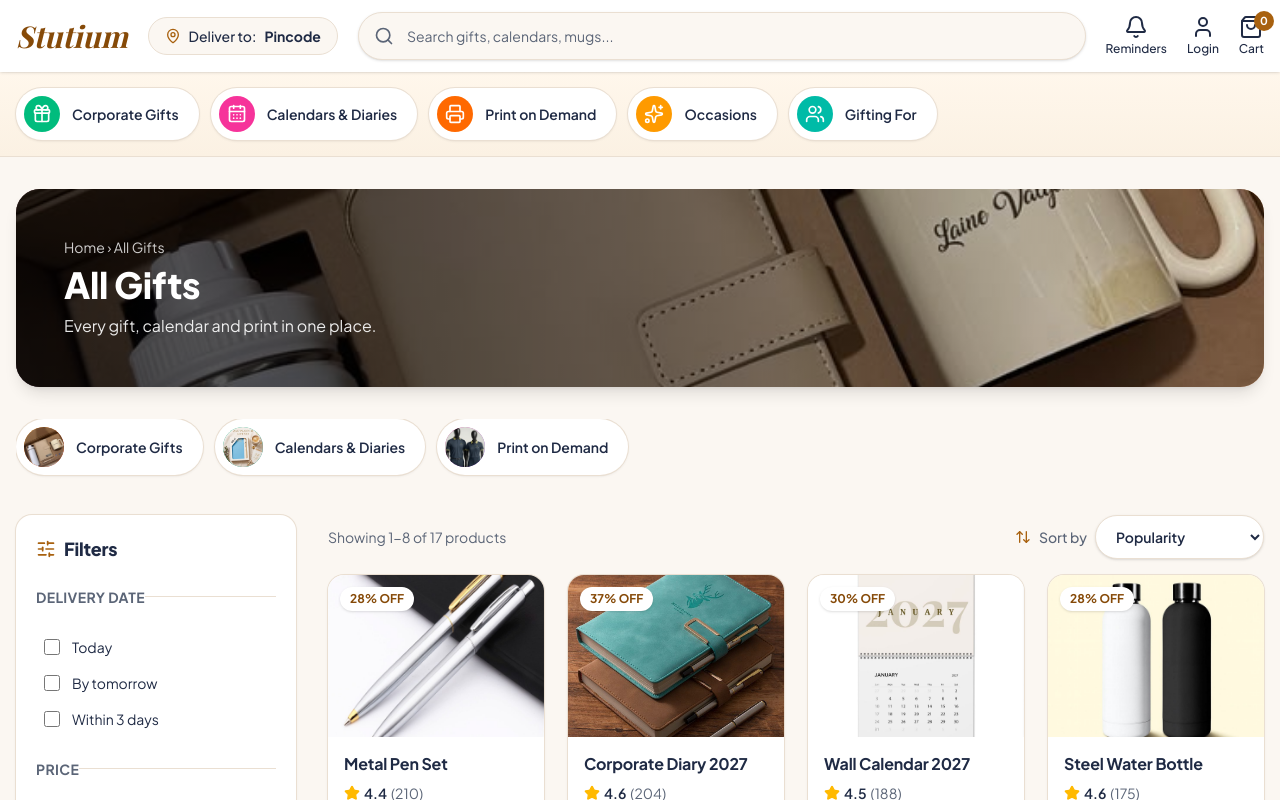
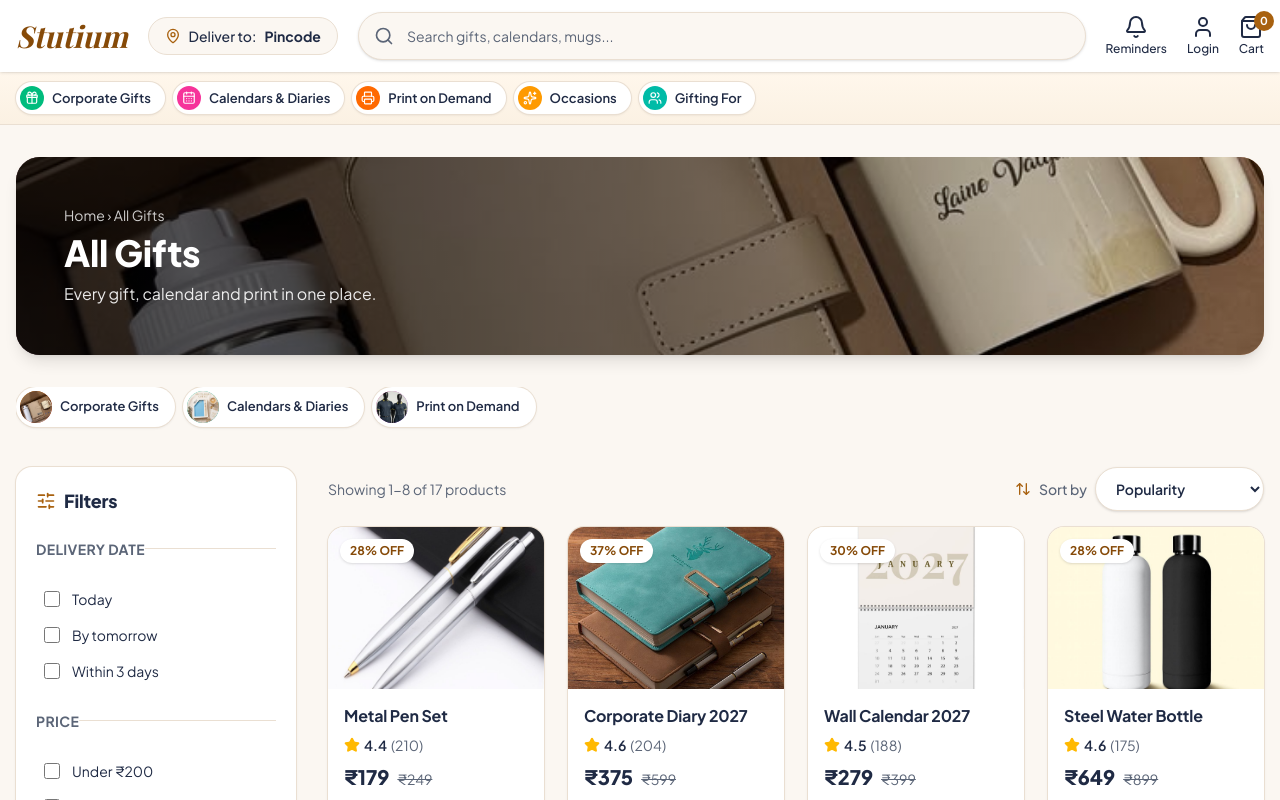
Before and after one commit to komalbaviskar529-creator/stutium-frontend, a Next.js app: page /category/all in a window 1280 px wide. Shown: the top 800 px of the page. Built offline with nearby package versions, Linux system fonts and the light colour scheme; a web font is replaced by a local one.

Commit message:
style: smaller category icons, pills and collection cards

```diff
--- a/components/CategoryNav.tsx
+++ b/components/CategoryNav.tsx
@@ -12,15 +12,15 @@ const items = [
 export function CategoryNav() {
   return (
     <nav aria-label="Categories" className="border-b border-line bg-linear-to-b from-[#fff7ec] to-[#fbf1e3]">
-      <ul className="mx-auto flex max-w-7xl gap-3 overflow-x-auto px-4 py-4">
+      <ul className="mx-auto flex max-w-7xl gap-2 overflow-x-auto px-4 py-2.5">
         {items.map(({ label, href, icon: Icon, color }) => (
           <li key={label} className="shrink-0">
             <Link
               href={href}
-              className="flex items-center gap-3 rounded-full bg-white py-2 pl-2 pr-5 text-sm font-semibold shadow-sm ring-1 ring-line transition hover:shadow-md hover:ring-brand-600 focus-visible:outline-2 focus-visible:outline-brand-600"
+              className="flex items-center gap-2 rounded-full bg-white py-1 pl-1 pr-3.5 text-[13px] font-semibold shadow-sm ring-1 ring-line transition hover:shadow-md hover:ring-brand-600 focus-visible:outline-2 focus-visible:outline-brand-600"
             >
-              <span className={`flex size-9 items-center justify-center rounded-full text-white ${color}`}>
-                <Icon className="size-5" aria-hidden />
+              <span className={`flex size-6 items-center justify-center rounded-full text-white ${color}`}>
+                <Icon className="size-3.5" aria-hidden />
               </span>
               {label}
             </Link>
--- a/components/CategoryPills.tsx
+++ b/components/CategoryPills.tsx
@@ -7,24 +7,24 @@ export type Pill = { label: string; href: string; active?: boolean; image?: stri
 
 export function CategoryPills({ items }: { items: Pill[] }) {
   return (
-    <ul className="flex gap-3 overflow-x-auto pb-2">
+    <ul className="flex gap-2 overflow-x-auto pb-2">
       {items.map((p, i) => (
         <li key={p.label} className="shrink-0">
           <Link
             href={p.href}
             aria-current={p.active ? "page" : undefined}
             className={cn(
-              "flex items-center gap-3 rounded-full py-2 pl-2 pr-5 text-sm font-semibold shadow-sm ring-1 transition hover:shadow-md focus-visible:outline-2 focus-visible:outline-brand-600",
+              "flex items-center gap-2 rounded-full py-1 pl-1 pr-4 text-[13px] font-semibold shadow-sm ring-1 transition hover:shadow-md focus-visible:outline-2 focus-visible:outline-brand-600",
               p.active ? "bg-brand-50 text-brand-700 ring-brand-600" : "bg-white ring-line"
             )}
           >
             <span
               className={cn(
-                "relative flex size-10 shrink-0 items-center justify-center overflow-hidden rounded-full bg-linear-to-br font-bold text-white",
+                "relative flex size-8 shrink-0 items-center justify-center overflow-hidden rounded-full bg-linear-to-br text-xs font-bold text-white",
                 gradientAt(i)
               )}
             >
-              {p.image ? <SmartImage src={p.image} alt="" sizes="40px" seed={p.label} /> : p.label.slice(0, 1)}
+              {p.image ? <SmartImage src={p.image} alt="" sizes="32px" seed={p.label} /> : p.label.slice(0, 1)}
             </span>
             {p.label}
           </Link>
--- a/components/CollectionCard.tsx
+++ b/components/CollectionCard.tsx
@@ -7,17 +7,17 @@ export function CollectionCard({ label, href, image }: Props) {
   return (
     <Link
       href={href}
-      className="group relative block aspect-square overflow-hidden rounded-2xl shadow-sm ring-1 ring-line transition hover:-translate-y-1 hover:shadow-xl focus-visible:outline-2 focus-visible:outline-brand-600"
+      className="group relative block aspect-[5/4] overflow-hidden rounded-xl shadow-sm ring-1 ring-line transition hover:-translate-y-1 hover:shadow-lg focus-visible:outline-2 focus-visible:outline-brand-600"
     >
       <SmartImage
         src={image}
         alt={label}
-        sizes="(min-width: 1024px) 200px, 50vw"
+        sizes="(min-width: 1024px) 180px, 33vw"
         seed={label}
         className="transition duration-500 group-hover:scale-110"
       />
       <span aria-hidden className="absolute inset-0 bg-linear-to-t from-black/70 via-black/10 to-transparent" />
-      <span className="absolute inset-x-0 bottom-0 p-4 text-base font-bold text-white">{label}</span>
+      <span className="absolute inset-x-0 bottom-0 p-2.5 text-sm font-bold text-white">{label}</span>
     </Link>
   );
 }
```
